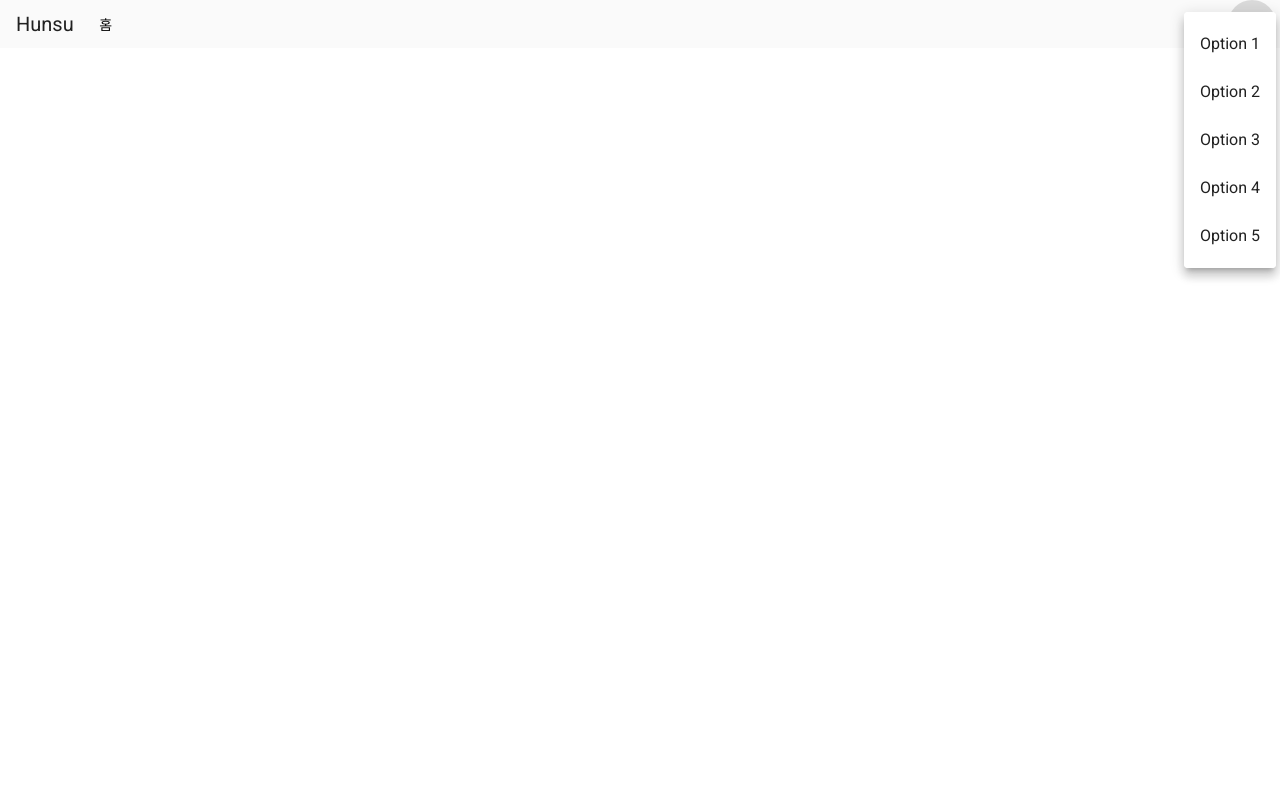
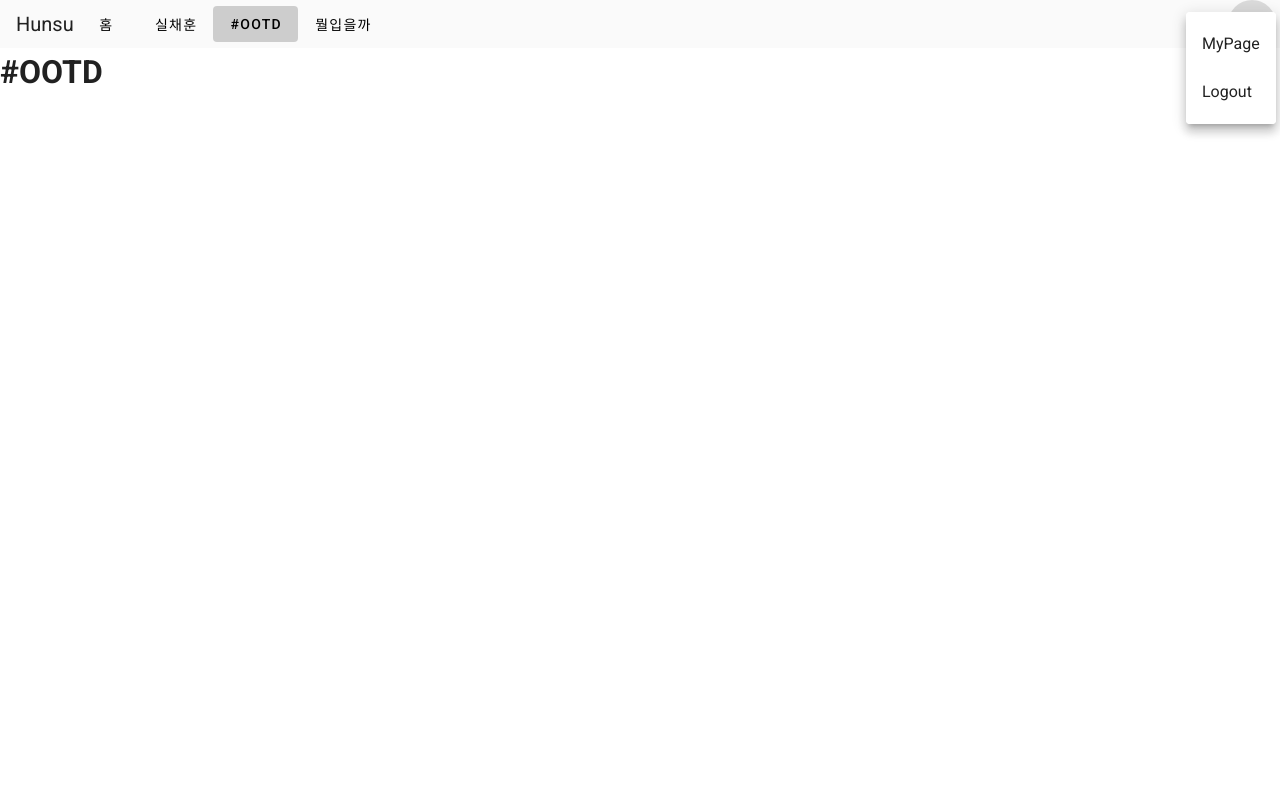
Before and after one commit to go95305/SSAFY-Hunsu, a Vue app in the folder frontend/hunsu/: page /ootd in a window 1280 px wide. Both pictures are taken after a click on the button 1252 px from the left and 24 px from the top of the page. Shown: the top 800 px of the page. Built offline with nearby package versions, Linux system fonts and the light colour scheme.

Commit message:
Navbar router

```diff
--- a/frontend/hunsu/src/components/BestBeforeAfter.vue
+++ b/frontend/hunsu/src/components/BestBeforeAfter.vue
@@ -1,6 +1,6 @@
 <template>
   <div id="card-section">
-  <v-text>전후베스트</v-text>
+  <v-sheet>전후베스트</v-sheet>
   <v-carousel cycle v-model="model" hide-delimiters width="100vw" height="35vw">
     <!--  cycle -->
     <v-carousel-item>
--- a/frontend/hunsu/src/components/layout/MainNavBar.vue
+++ b/frontend/hunsu/src/components/layout/MainNavBar.vue
@@ -10,15 +10,15 @@
       <v-btn :to="{ name: 'Home' }" text color="black">
         <span>홈</span>
       </v-btn>
-      <!-- <v-btn :to="{ name: 'Movie' }" text color="black">
+      <v-btn :to="{ name: 'LiveChat' }" text color="black">
         <span>실채훈</span>
       </v-btn>
-      <v-btn :to="{ name: 'Movie' }" text color="black">
+      <v-btn :to="{ name: 'Ootd' }" text color="black">
         <span>#OOTD</span>
       </v-btn>
-      <v-btn>
+      <v-btn :to="{ name: 'WhatWear' }" text color="black">
         <span>뭘입을까</span>
-      </v-btn> -->
+      </v-btn>
 
 
       <v-spacer></v-spacer>
@@ -39,11 +39,11 @@
 
         <v-list>
           <v-list-item
-            v-for="n in 5"
-            :key="n"
+            v-for="(item, i) in items"
+            :key="i"
             @click="() => {}"
           >
-            <v-list-item-title>Option {{ n }}</v-list-item-title>
+            <v-list-item-title>{{ item.text }}</v-list-item-title>
           </v-list-item>
         </v-list>
       </v-menu>
@@ -54,6 +54,18 @@
 <script>
 export default {
   name: "MainNavBar",
+  data() {
+    return {
+      items: [
+        {
+          text: 'MyPage'
+        },
+        {
+          text: 'Logout'
+        }
+      ]
+    }
+  }
 }
 </script>
 
--- a/frontend/hunsu/src/router.js
+++ b/frontend/hunsu/src/router.js
@@ -1,16 +1,42 @@
 import Vue from "vue";
 import VueRouter from "vue-router";
 import Home from "@/views/Home";
+import LiveChat from "@/views/LiveChat";
+import Ootd from "@/views/Ootd";
+import WhatWear from "@/views/WhatWear";
 
 Vue.use(VueRouter);
 
+const routes = [
+  {
+    path: '/home',
+    name: 'Home',
+    component: Home
+  },
+  {
+    path: '/livechat',
+    name: 'LiveChat',
+    component: LiveChat
+  },
+  {
+    path: '/ootd',
+    name: 'Ootd',
+    component: Ootd
+  },
+  {
+    path: '/whatwear',
+    name: 'WhatWear',
+    component: WhatWear
+  },
+
+]
+
+
+
+
 const router = new VueRouter({
   mode: "history",
-  routes: [{
-    path: "/home",
-    name: 'Home',
-    component: Home,
-  }]
+  routes,
 })
 
 export default router
--- /dev/null
+++ b/frontend/hunsu/src/views/LiveChat.vue
@@ -0,0 +1,15 @@
+<template>
+  <div>
+      <h1>실채훈</h1>
+  </div>
+</template>
+
+<script>
+export default {
+  name: "LiveChat"
+}
+</script>
+
+<style>
+
+</style>
--- /dev/null
+++ b/frontend/hunsu/src/views/Ootd.vue
@@ -0,0 +1,15 @@
+<template>
+  <div>
+    <h1>#OOTD</h1>
+  </div>
+</template>
+
+<script>
+export default {
+  name: "Ootd"
+}
+</script>
+
+<style>
+
+</style>
--- /dev/null
+++ b/frontend/hunsu/src/views/WhatWear.vue
@@ -0,0 +1,15 @@
+<template>
+  <div>
+    <h1>뭘입을까</h1>
+  </div>
+</template>
+
+<script>
+export default {
+  name: "WhatWear"
+}
+</script>
+
+<style>
+
+</style>
```
Also changed, not shown: frontend/hunsu/src/views/MyPage.vue (added, +15 -0 lines).
